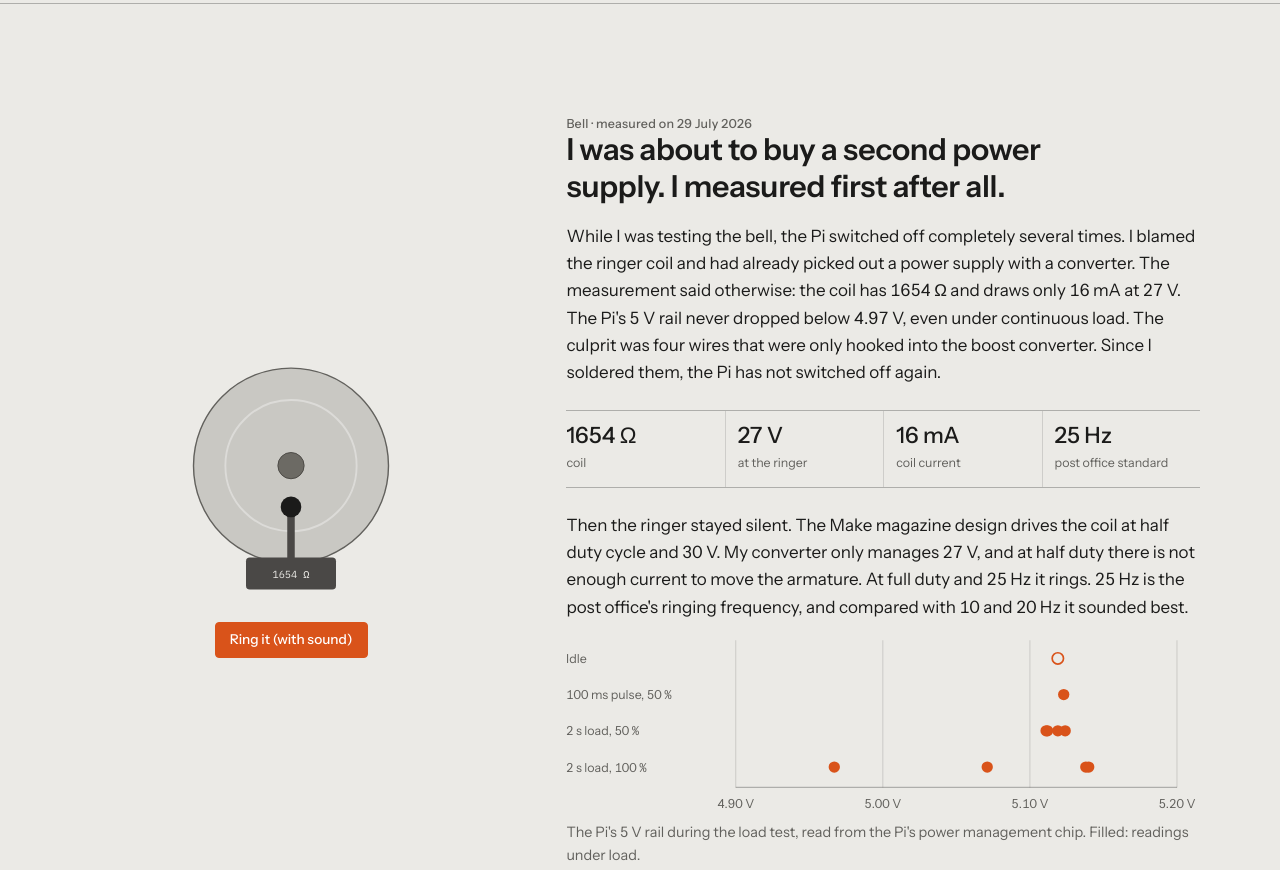
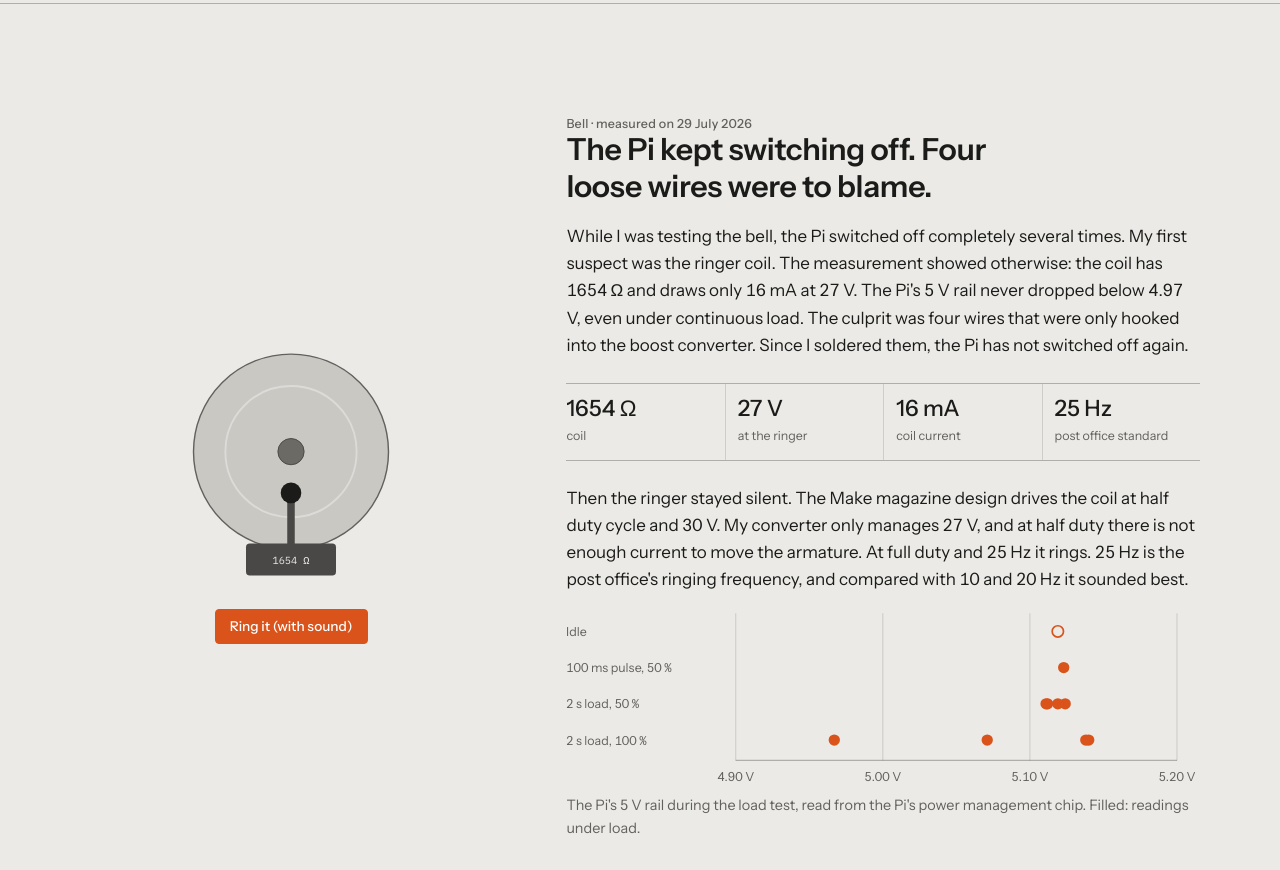
Before and after one commit to dragondiver/ki-telefon, a plain HTML site: page docs/projekt/index.html in a window 1280 px wide. Shown: the part 5680-6550 px from the top of the page. Drawn offline with Linux system fonts and the light colour scheme.

Commit message:
Projektseite: Klingel-Abschnitt ohne Netzteil-Kauf erzählen
Co-Authored-By: Claude Opus 5.5 <noreply@anthropic.com>

```diff
--- a/docs/projekt/index.html
+++ b/docs/projekt/index.html
@@ -563,8 +563,8 @@ td code { font: 400 .82rem/1.4 var(--f-mono); color: var(--tinte); white-space:
       </div>
       <div>
         <p class="etikett"><span lang="de">Klingel · gemessen am 29. Juli 2026</span><span lang="en">Bell · measured on 29 July 2026</span></p>
-        <h2><span lang="de">Ich wollte ein zweites Netzteil kaufen. Gemessen habe ich dann doch zuerst.</span><span lang="en">I was about to buy a second power supply. I measured first after all.</span></h2>
-        <p class="satz" style="margin-top:18px"><span lang="de">Beim Testen der Klingel ging der Pi mehrmals komplett aus. Ich hielt die Weckerspule für den Grund und hatte schon ein Netzteil mit Spannungswandler herausgesucht. Die Messung sagte etwas anderes: Die Spule hat 1654 Ω und zieht bei 27 V nur 16 mA. Die 5-V-Schiene des Pi fiel selbst unter Dauerlast nicht unter 4,97 V. Schuld waren vier Drähte, die am Step-up-Wandler nur eingehängt waren. Seit ich sie festgelötet habe, ist der Pi nicht mehr ausgegangen.</span><span lang="en">While I was testing the bell, the Pi switched off completely several times. I blamed the ringer coil and had already picked out a power supply with a converter. The measurement said otherwise: the coil has 1654 Ω and draws only 16 mA at 27 V. The Pi's 5 V rail never dropped below 4.97 V, even under continuous load. The culprit was four wires that were only hooked into the boost converter. Since I soldered them, the Pi has not switched off again.</span></p>
+        <h2><span lang="de">Der Pi ging aus. Schuld waren vier lose Drähte.</span><span lang="en">The Pi kept switching off. Four loose wires were to blame.</span></h2>
+        <p class="satz" style="margin-top:18px"><span lang="de">Beim Testen der Klingel ging der Pi mehrmals komplett aus. Zuerst hatte ich die Weckerspule im Verdacht. Die Messung zeigte etwas anderes: Die Spule hat 1654 Ω und zieht bei 27 V nur 16 mA. Die 5-V-Schiene des Pi fiel selbst unter Dauerlast nicht unter 4,97 V. Schuld waren vier Drähte, die am Step-up-Wandler nur eingehängt waren. Seit ich sie festgelötet habe, ist der Pi nicht mehr ausgegangen.</span><span lang="en">While I was testing the bell, the Pi switched off completely several times. My first suspect was the ringer coil. The measurement showed otherwise: the coil has 1654 Ω and draws only 16 mA at 27 V. The Pi's 5 V rail never dropped below 4.97 V, even under continuous load. The culprit was four wires that were only hooked into the boost converter. Since I soldered them, the Pi has not switched off again.</span></p>
         <div class="werte">
           <div><b>1654 Ω</b><span lang="de">Spule</span><span lang="en">coil</span></div>
           <div><b>27 V</b><span lang="de">am Wecker</span><span lang="en">at the ringer</span></div>
@@ -659,7 +659,7 @@ td code { font: 400 .82rem/1.4 var(--f-mono); color: var(--tinte); white-space:
       <div style="display:grid; gap:18px; align-content:start">
         <p class="satz"><span lang="de">Am Mac ersetzt die Tastatur das Telefon: Die Leertaste ist der Gabelschalter, die Ziffern 1 bis 9 sind die Wählscheibe. Gabel, Wählscheibe und Klingel stecken hinter derselben Schnittstelle, ob am Mac oder am Pi.</span><span lang="en">On the Mac the keyboard stands in for the phone: the space bar is the hook switch, the digits 1 to 9 are the dial. Hook switch, dial and bell sit behind the same interface, whether on the Mac or on the Pi.</span></p>
         <div class="befehl">KITELEFON_PLATFORM=mac uv run kitelefon</div>
-        <p class="satz"><span lang="de">Jede Festlegung halte ich mit Datum und Begründung in einem GitHub-Issue fest. Bevor ich etwas kaufe, messe ich nach. Das hat mir bei der Klingel ein Netzteil und beim Mikrofon einen Kapseltausch erspart.</span><span lang="en">I record every decision with date and reason in a GitHub issue. Before buying anything, I measure. That saved me a power supply for the bell and a capsule swap for the microphone.</span></p>
+        <p class="satz"><span lang="de">Jede Festlegung halte ich mit Datum und Begründung in einem GitHub-Issue fest. Bevor ich Teile tausche, messe ich nach. Bei der Klingel und beim Mikrofon lag der Fehler am Ende woanders als vermutet.</span><span lang="en">I record every decision with date and reason in a GitHub issue. Before swapping parts, I measure. With the bell and with the microphone, the fault turned out to be somewhere other than I had thought.</span></p>
       </div>
     </div>
   </div>
```
